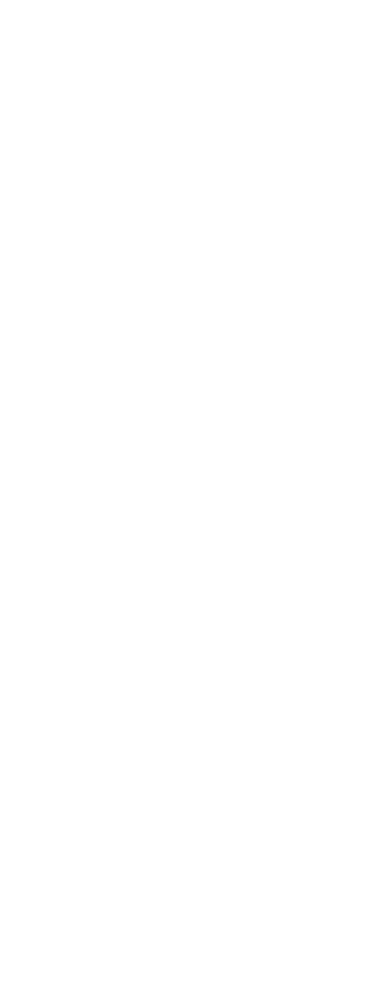
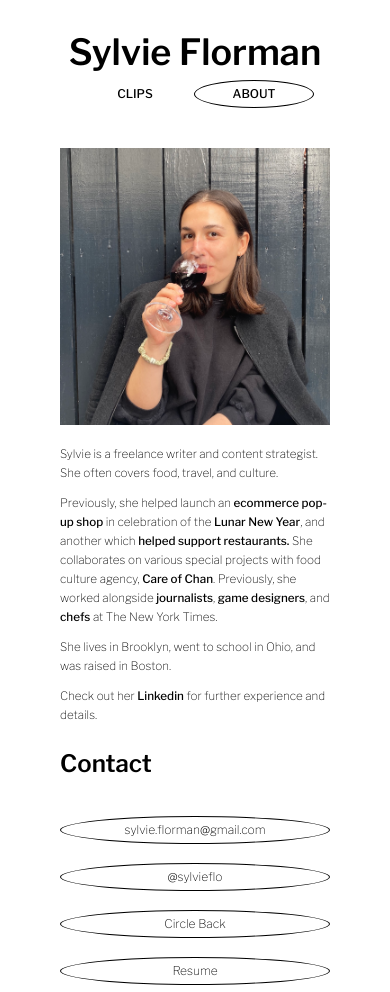
Before and after one commit to mattbasile/sylvieflorman.com, a plain HTML site: page about.html in a window 390 px wide. Before the commit the page ends 844 px from the top, so only its background shows below. Drawn offline with nearby package versions, Linux system fonts and the light colour scheme.

Commit message:
v1 sylvies site completed

```diff
--- a/about.html
+++ b/about.html
@@ -0,0 +1,45 @@
+<!DOCTYPE html>
+<html lang="en">
+<head>
+  <meta charset="UTF-8">
+  <meta http-equiv="X-UA-Compatible" content="IE=edge">
+  <meta name="viewport" content="width=device-width, initial-scale=1.0">
+  <title>Sylvie Florman | Freelance Writer</title>
+  <link rel="preconnect" href="https://fonts.gstatic.com">
+<link href="https://fonts.googleapis.com/css2?family=Libre+Franklin:wght@100;400;500;600&display=swap" rel="stylesheet">
+  <link href="css/main.css" rel="stylesheet" />
+</head>
+<body>
+  <nav>
+    <h1>Sylvie Florman</h1>
+    <div class="nav-links">
+      <a href="index.html" class="links ">Clips</a>
+      <a href="about.html" class="links selected">About</a>
+    </div>
+  </nav>
+
+  <main>
+    <div class="about">
+      <span class="profile-image"></span>
+      <div class="about-bio">
+        <span>Sylvie is a freelance writer and content strategist. She often covers food, travel, and culture.</span>
+        <span>Previously, she helped launch an <a class="about-links" target="_blank" href="">ecommerce pop-up shop</a> in celebration of the <a class="about-links" target="_blank" href="">Lunar New Year</a>, and another which <a class="about-links" target="_blank" href="">helped support restaurants.</a> She collaborates on various special projects with food culture agency, <a class="about-links" target="_blank" href="">Care of Chan</a>. Previously, she worked alongside <a class="about-links" target="_blank" href="">journalists</a>, <a class="about-links" target="_blank" href="">game designers</a>, and <a class="about-links" target="_blank" href="">chefs</a> at The New York Times.</span>
+        <span>She lives in Brooklyn, went to school in Ohio, and was raised in Boston.</span>
+        <span>Check out her <a class="about-links" target="_blank" href="https://www.linkedin.com/in/sylvie-florman/">Linkedin</a> for further experience and details.</span>
+      </div>
+    </div>
+
+    <div class="contact">
+      <h2>Contact</h2>
+      <div class="contact-links ">
+        <!-- Mail -->
+        <a class="links selected" href="">sylvie.florman@gmail.com</a>
+        <a class="links selected" href="">@sylvieflo</a>
+        <a class="links selected" href="">Circle Back</a>
+        <a class="links selected" href="">Resume</a>
+      </div>
+    </div>
+  </main>
+
+</body>
+</html>
--- a/css/main.css
+++ b/css/main.css
@@ -104,11 +104,8 @@ main{
   top: -50%;
   z-index: -1;
   display: none;
-}
-.img-container img{
-  z-index: 0;
-  max-width: 100%;
-  vertical-align: middle;
+  height: 350px;
+  width: 100%;
 }
 .img-container::before{
   content: "";
@@ -121,7 +118,54 @@ main{
 .clip-container:hover .img-container{
   display: block;
 }
-
+/* About Page */
+.about-bio{
+  font-weight: 200;
+}
+.about-links{
+  font-weight: 500;
+  text-decoration: none;
+  color: #000;
+  cursor: pointer;
+}
+.contact-links{
+  display: flex;
+  justify-content: space-between;
+  flex-wrap: wrap;
+}
+.contact-links a{
+  width: 200px;
+  text-transform: none;
+  font-weight: 200;
+  display: block;
+  margin-top: 12px;
+}
+.about{
+  display: flex;
+  justify-content: space-between;
+  flex-direction: row-reverse;
+  width: 100%;
+}
+.profile-image{
+  background-image: url("../images/sylvie-florman.jpeg");
+  background-repeat: no-repeat;
+  background-position: center;
+  background-size: cover;
+  width: 391px;
+  height: 405px;
+  padding: 0;
+  display: block;
+}
+.about-bio{
+  width: 65%;
+  padding-right: 5%;
+  font-size: 17.168px;
+  line-height: 28px;
+}
+.about-bio span{
+  display: block;
+  margin-bottom: 11px;
+}
 /*
   Tablet
 */
@@ -189,6 +233,33 @@ main{
   .clip:hover{
     text-decoration: underline;
   }
+  .profile-image{
+    background-image: url("../images/sylvie-florman.jpeg");
+    background-repeat: no-repeat;
+    background-position: center;
+    background-size: cover;
+    width: 100%;
+    height: 176.59px;
+    padding: 50px 0;
+    display: block;
+  }
+  .about{
+    display: block;
+  }
+  .about-bio{
+    width: 100%;
+    margin-top: 20px;
+    font-size: 11.6643px;
+    line-height: 19px;
+  }
+  .contact{
+    margin-top: 24px;
+  }
+  .contact-links a{
+    width: 100%;
+    text-decoration: none;
+    margin-top: 19px;
+  }
  }
 @media (max-width: 711px) {
   nav{
@@ -218,27 +289,23 @@ main{
     line-height: 26px;
     margin-bottom: 10px;
   }
-  .img-container img{
-    height: 100%;
+  .img-container{
     width: 100%;
-    height: 150px;
+    height: 250px;
   }
  }
  @media (max-width: 350px) {
   h1{
-    font-size: 28px;
+    font-size: 37px;
+    width: 100%;
     font-weight: 600;
     margin: 0;
   }
-  .img-container img{
-    height: 100%;
+  .img-container{
     width: 100%;
     height: 150px;
   }
-  .nav-links{
-    flex-wrap: wrap;
-  }
-  .links{
-    width: 100%;
+  body{
+    margin: 0 30px;
   }
  }
```
Also changed, not shown: index.html (+2 -4 lines), images/sylvie-florman.jpeg (added).
